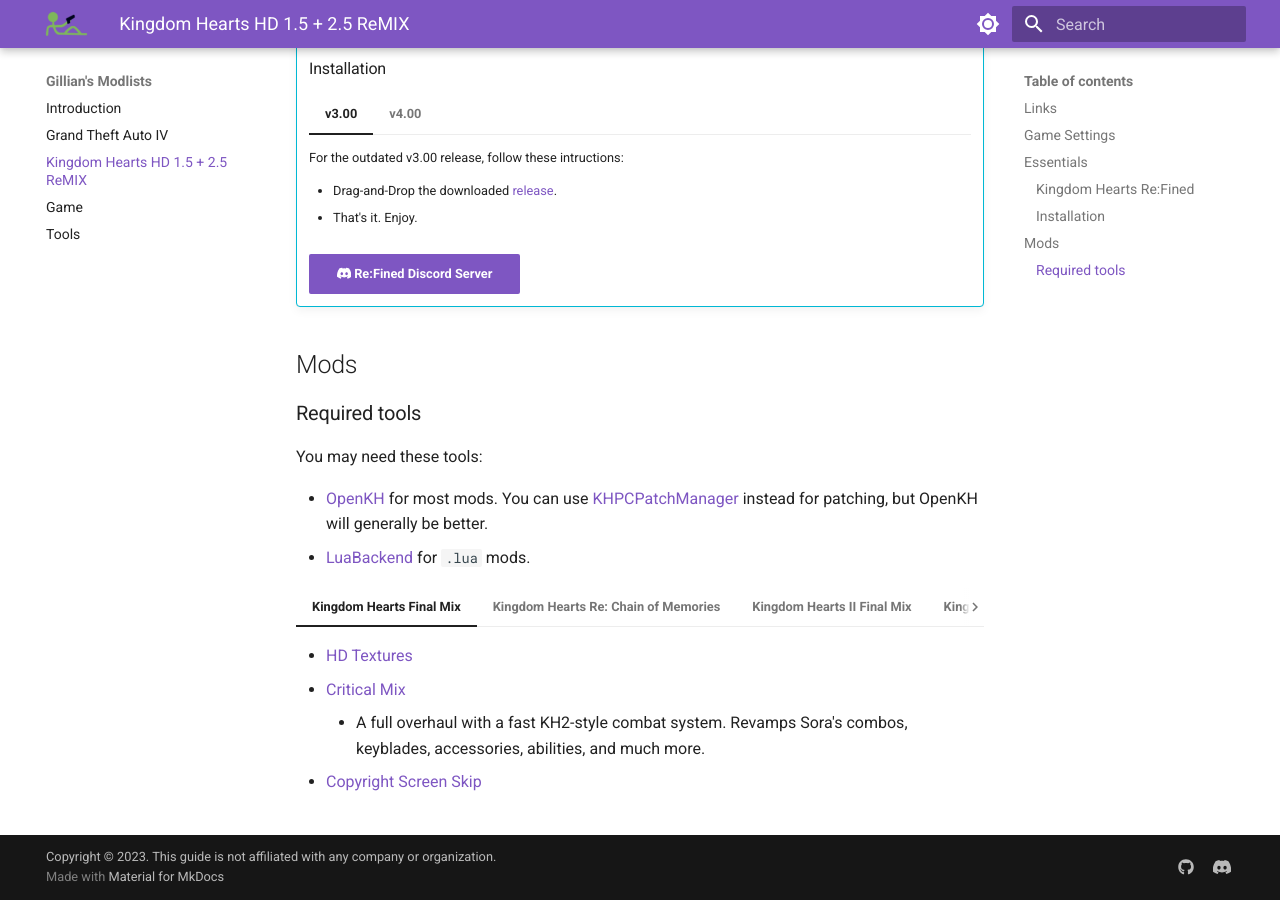
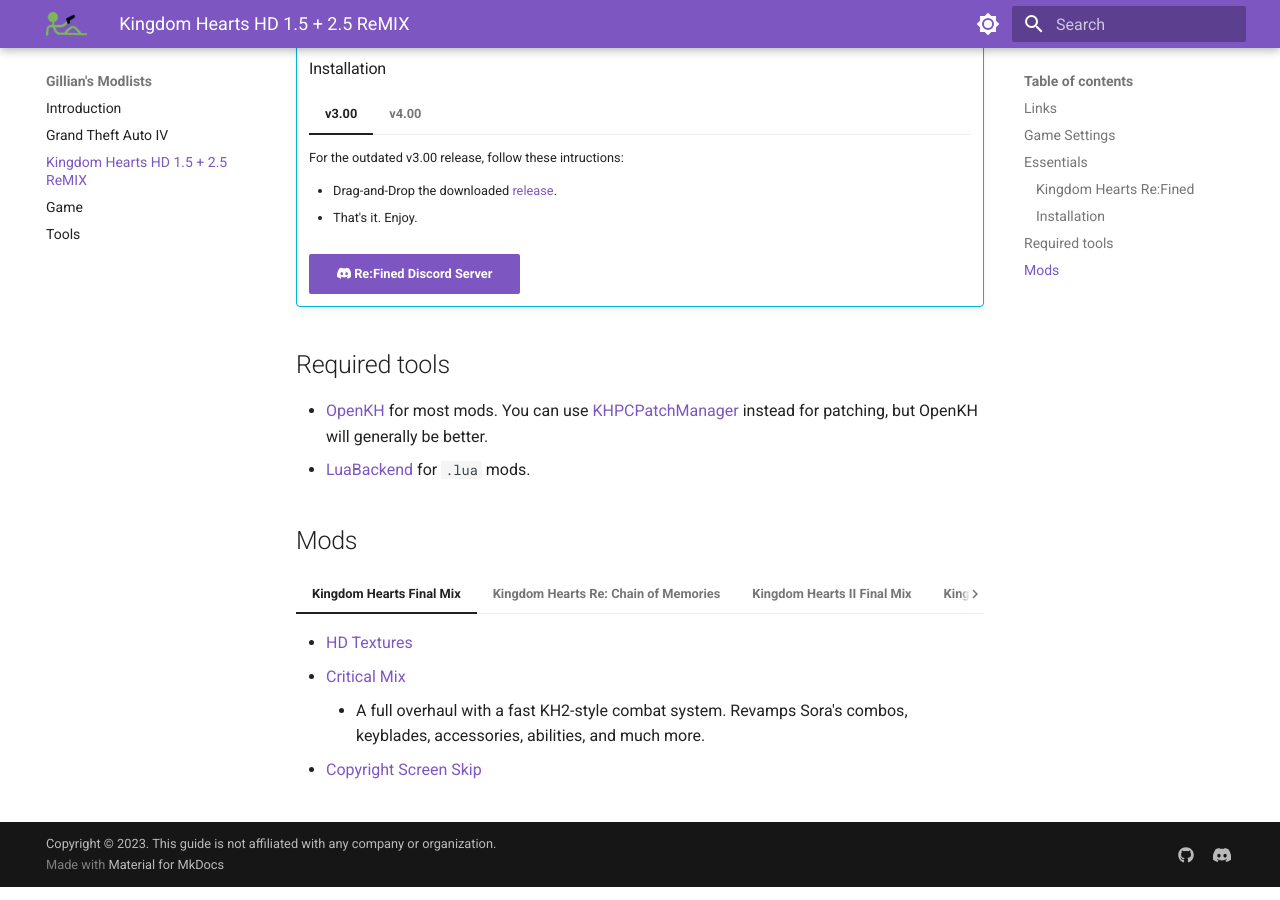
Before and after one commit to gillian-modlists/gillian-modlists.github.io, an MkDocs documentation site: the page built from docs/kingdom-hearts-hd-1.5-plus-2.5-remix.md, in a window 1280 px wide and 900 px high, scrolled down 842 px. Built offline with MkDocs 1.6.1 and Material for MkDocs 9.7.7, drawn with Linux system fonts in a browser that asks for light colours.

Commit message:
mess around moreeeeeeeeeeeeeeeeeee

```diff
--- a/docs/kingdom-hearts-hd-1.5-plus-2.5-remix.md
+++ b/docs/kingdom-hearts-hd-1.5-plus-2.5-remix.md
@@ -36,12 +36,11 @@
 
     [:simple-discord: Re:Fined Discord Server](https://discord.gg/kh-refined){ .md-button .md-button--primary }
 
-## Mods { data-search-exclude }
-### Required tools
-You may need these tools:
-
+## Required tools { data-search-exclude }
 - [OpenKH](../tools/#openkh-mod-manager) for most mods. You can use [KHPCPatchManager](https://github.com/AntonioDePau/KHPCPatchManager) instead for patching, but OpenKH will generally be better.
 - [LuaBackend](../tools/#luabackend) for `.lua` mods.
+
+## Mods { data-search-exclude }
 === "Kingdom Hearts Final Mix"
     * [HD Textures](https://www.nexusmods.com/kingdomheartsfinalmix/mods/4)
     * [Critical Mix](https://www.nexusmods.com/kingdomheartsfinalmix/mods/93)
```
Also changed, not shown: other parts of docs/kingdom-hearts-hd-1.5-plus-2.5-remix.md (+1 -1 lines).
